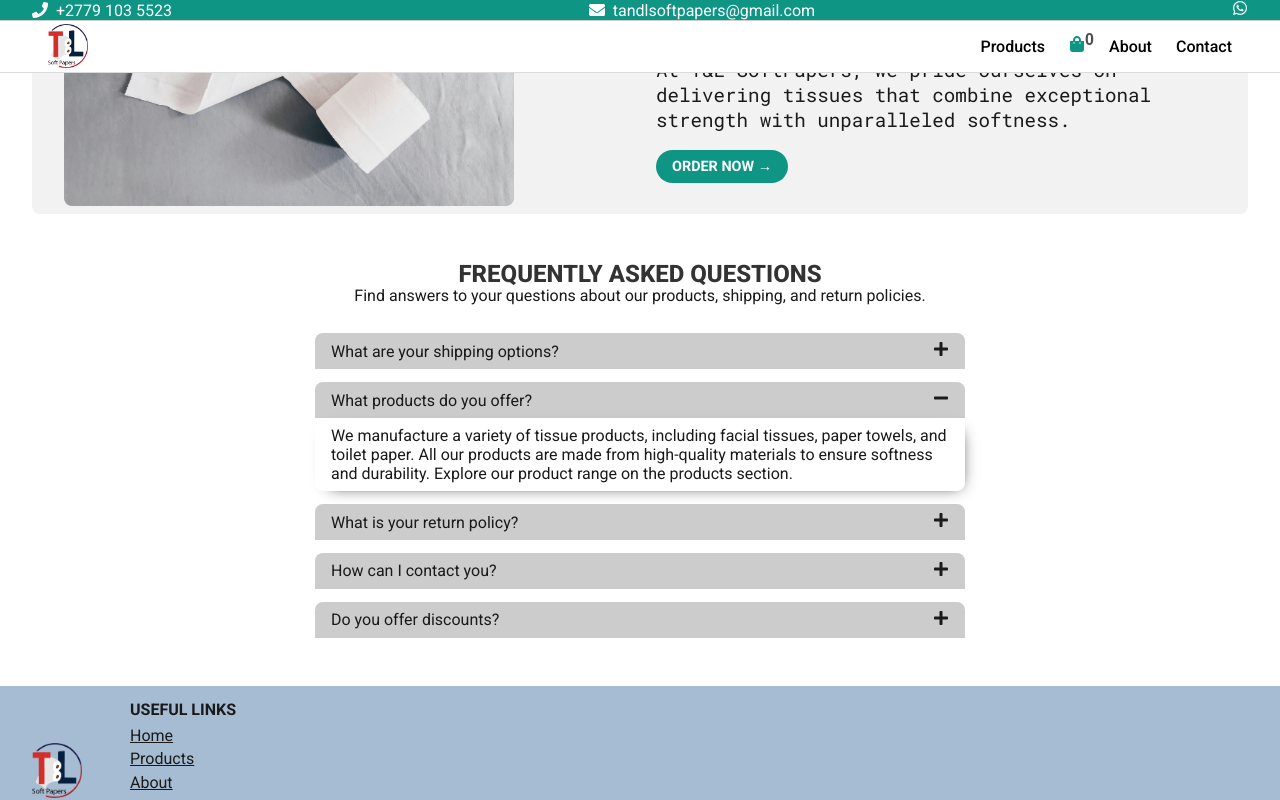
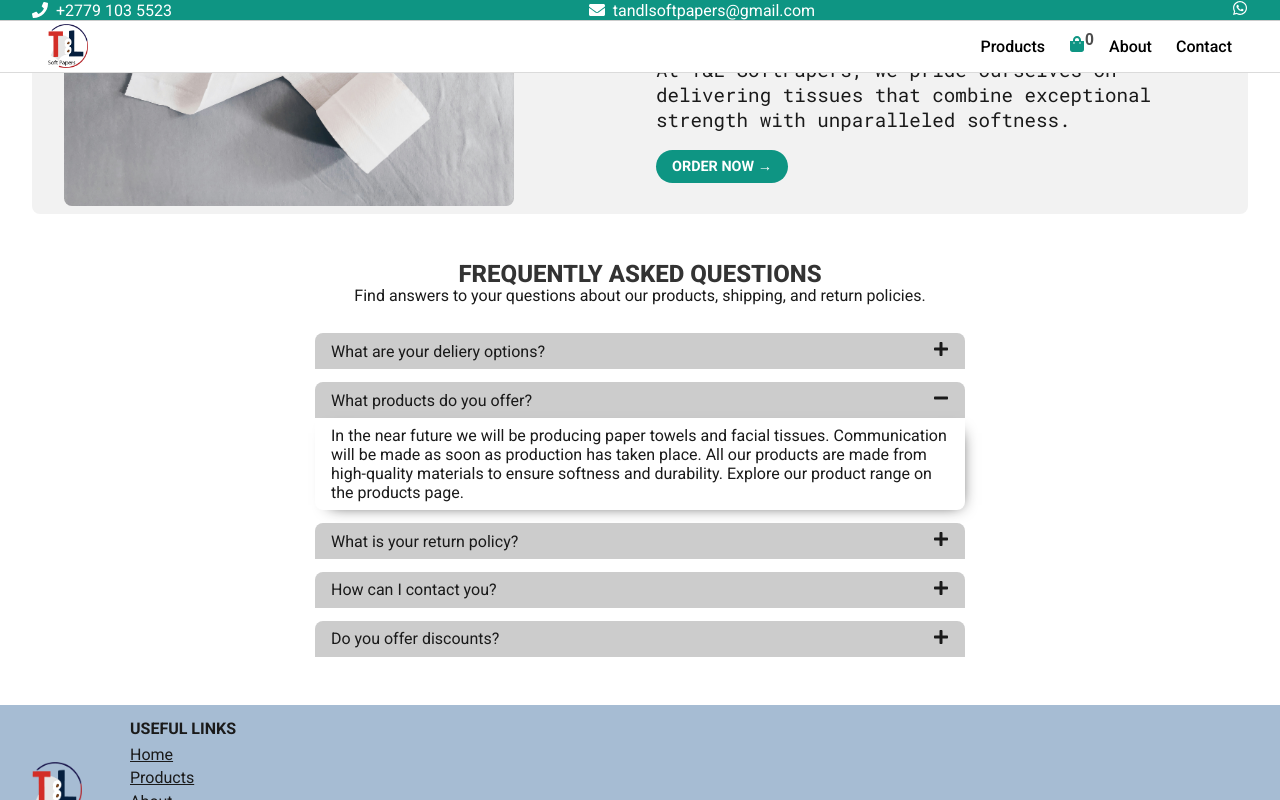
Before and after one commit to doniecodes/T-L_SoftPapers, a React (Vite) app in the folder frontend/: page / in a window 1280 px wide. Both pictures are taken after a click on the heading "What products do you offer?". Shown: the part 818-1618 px from the top of the page. Built offline with nearby package versions, Linux system fonts and the light colour scheme.

Commit message:
Update Home.jsx

```diff
--- a/frontend/pages/Home.jsx
+++ b/frontend/pages/Home.jsx
@@ -131,12 +131,13 @@ const Home = () => {
         <p className='section-text'>Find answers to your questions about our products, shipping, and return policies.</p>
         <div className="faqs-wrapper">
           <details>
-            <summary>What are your shipping options?<div className="summary-btns"> <span><FaPlus /></span> <span><FaMinus /></span> </div> </summary>
-            <p className="answer">We offer a standard shipping option which typically takes a few hours and maybe a day depending on where you live. You can opt for shipping at checkout.</p>
+            <summary>What are your deliery options?<div className="summary-btns"> <span><FaPlus /></span> <span><FaMinus /></span> </div> </summary>
+            <p className="answer">
+            Delivery is free within an area of 10km radius from our warehouse. We also offer a standard delivery option which typically takes a few hours and maybe a day depending on where you live. You can opt for delivery at <Link to="/checkout">checkout.</Link></p>
           </details>
           <details>
             <summary>What products do you offer? <div className="summary-btns"> <span><FaPlus /></span> <span><FaMinus /></span> </div> </summary>
-            <p className="answer">We manufacture a variety of tissue products, including facial tissues, paper towels, and toilet paper. All our products are made from high-quality materials to ensure softness and durability. Explore our product range on the products section.</p>
+            <p className="answer">In the near future we will be producing paper towels and facial tissues. Communication will be made as soon as production has taken place. All our products are made from high-quality materials to ensure softness and durability. Explore our product range on the <Link to="/products">products</Link> page.</p>
           </details>
           <details>
             <summary>What is your return policy? <div className="summary-btns"> <span><FaPlus /></span> <span><FaMinus /></span> </div> </summary>
@@ -148,7 +149,7 @@ const Home = () => {
           </details>
           <details>
             <summary>Do you offer discounts? <div className="summary-btns"> <span><FaPlus /></span> <span><FaMinus /></span> </div> </summary>
-            <p className="answer">Yes, we offer discounts. Only bulk orders may qualify for additional savings.</p>
+            <p className="answer">bulk buying comes with discount depending on how many you buy. Contact us before making bulk buying in order to negotiate for a satisfied discount.</p>
           </details>
 
           {/* <div className="more-questions-div">
```
